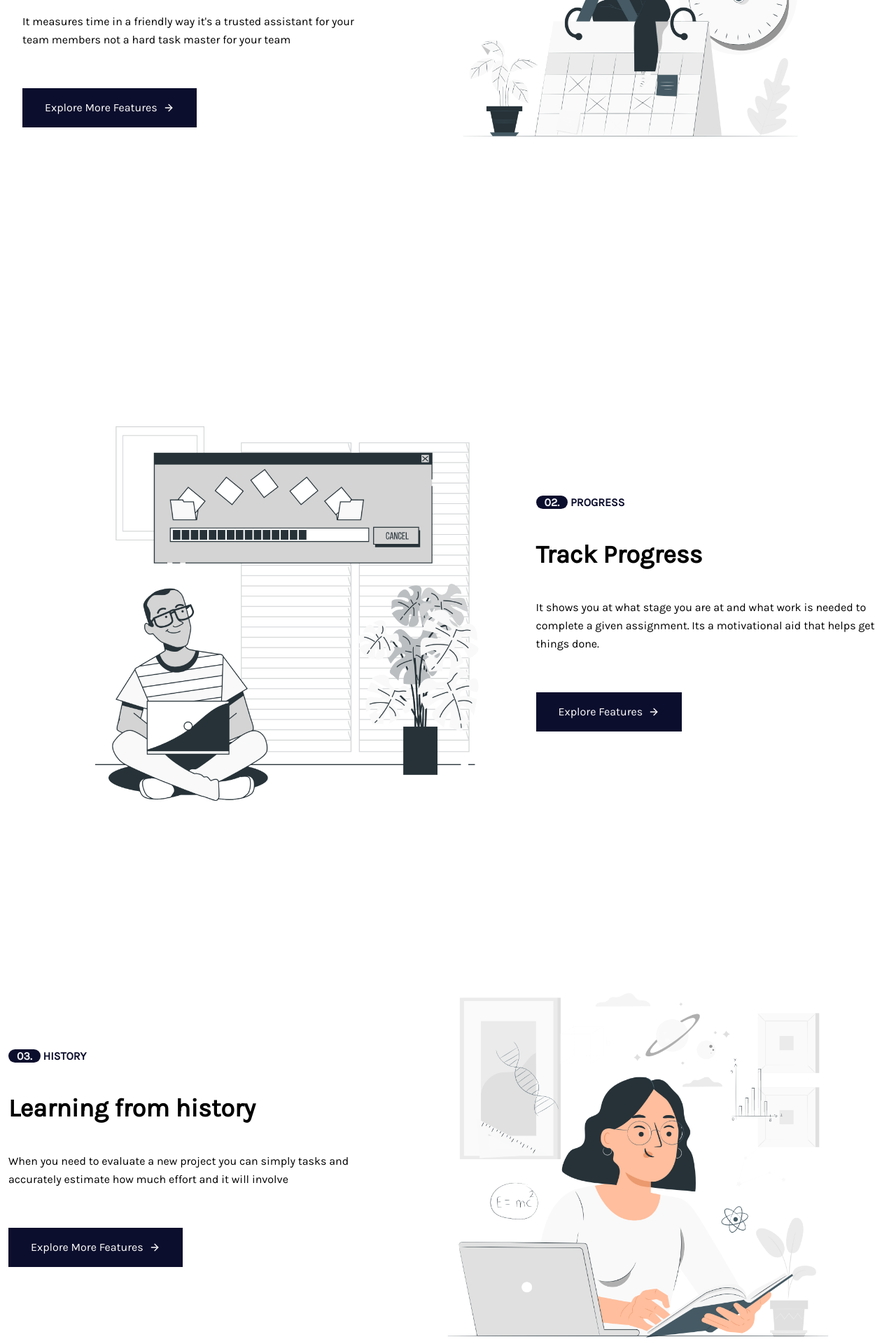
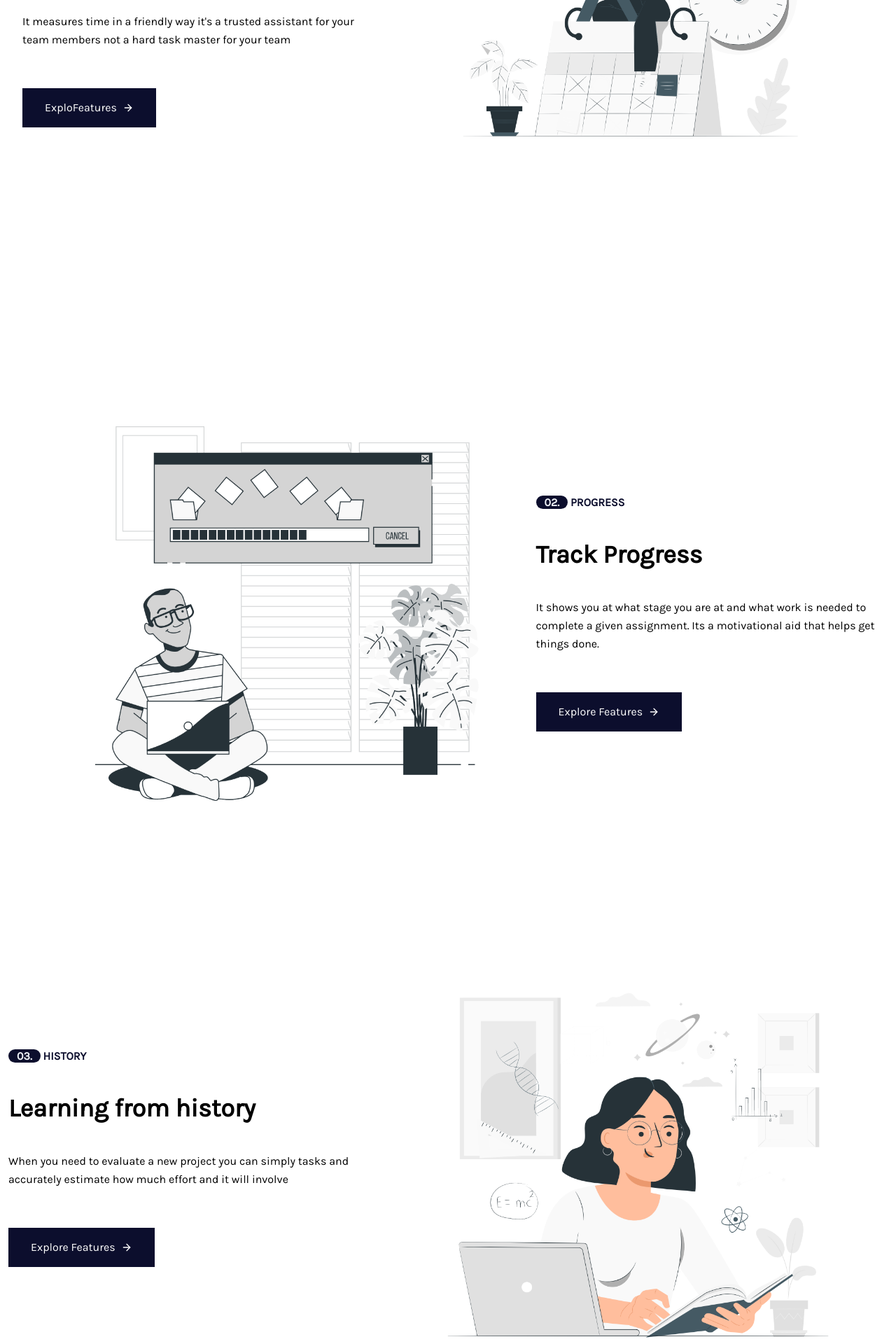
Before and after one commit to Emilsone/old-trackee-page, a Vue app: page / in a window 1280 px wide. Shown: the part 1460-3380 px from the top of the page at 70% size. Built offline with nearby package versions, Linux system fonts and the light colour scheme.

Commit message:
Update FeaturePage.vue

```diff
--- a/src/components/mainpage/FeaturePage.vue
+++ b/src/components/mainpage/FeaturePage.vue
@@ -53,7 +53,7 @@
           </p>
           <p class="py-4">
             <a class="paragraph inline-flex items-center bg-explore py-4 px-8"
-              >Explore More Features
+              >ExploFeatures
               <svg
                 class="w-4 h-4 ml-2"
                 viewBox="0 0 24 24"
@@ -183,7 +183,7 @@
 
           <p class="py-4">
             <a class="paragraph inline-flex items-center bg-explore py-4 px-8"
-              >Explore More Features
+              >Explore Features
               <svg
                 class="w-4 h-4 ml-2"
                 viewBox="0 0 24 24"
```
